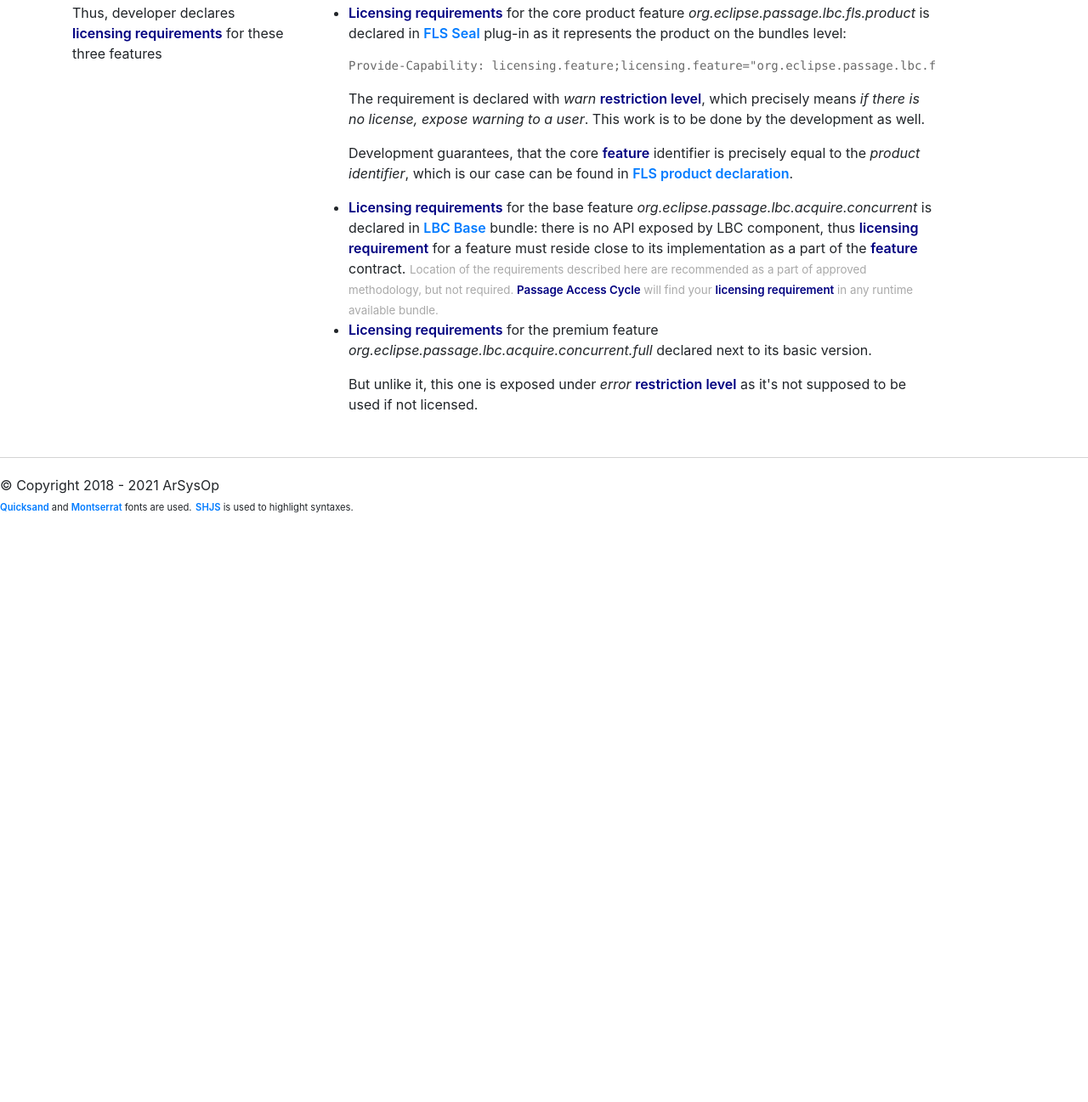
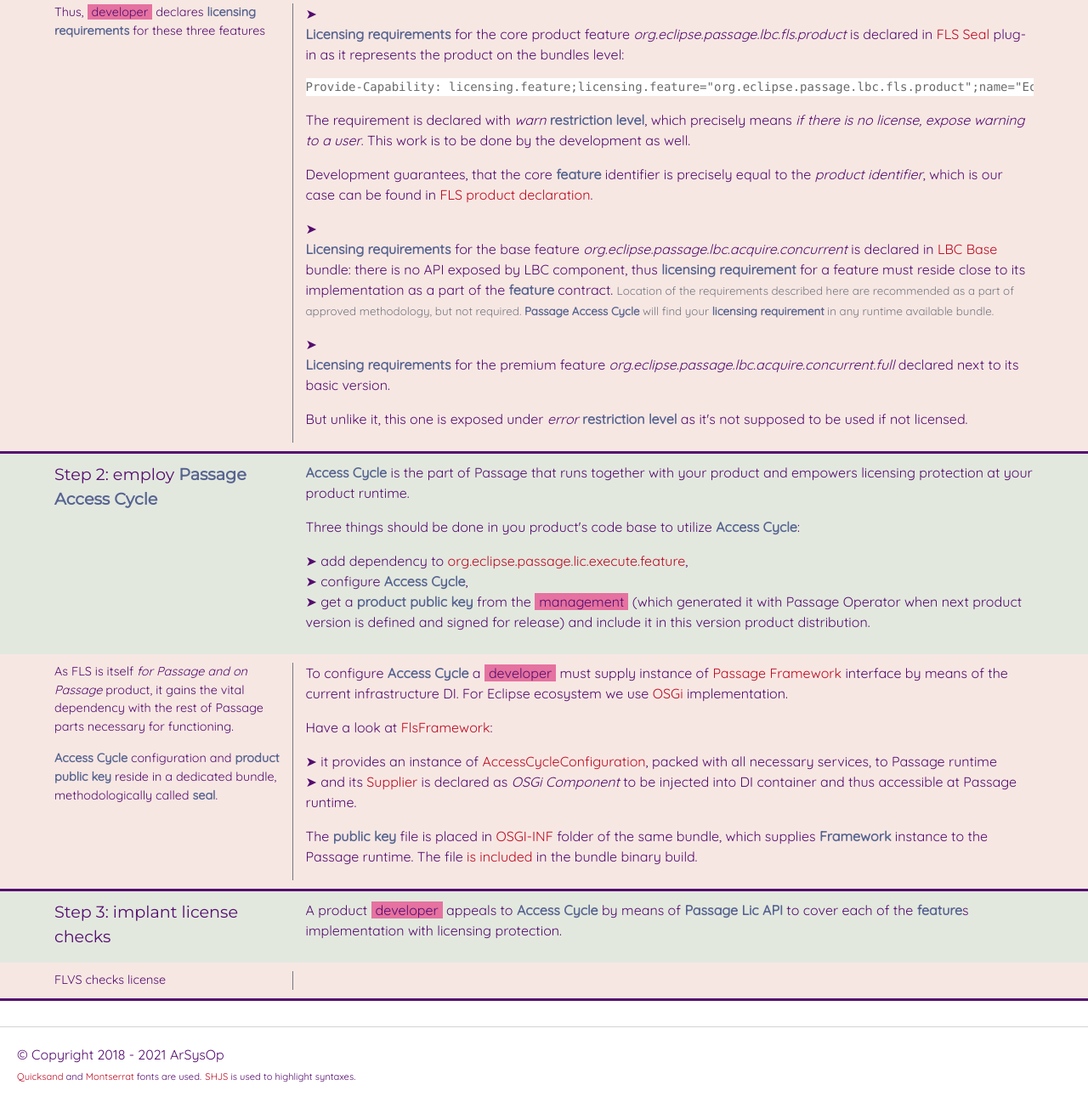
Before and after one commit to eclipse-passage/passage-docs, a plain HTML site: page fls-licensed-by-passage.html in a window 1280 px wide. Shown: the part 429-1726 px from the top of the page at 85% size. Before the commit the page ends 1036 px from the top, so only its background shows below. Drawn offline with Linux system fonts and the light colour scheme.

Commit message:
evolve FLS licensing example

```diff
--- a/css/docs.css
+++ b/css/docs.css
@@ -1,11 +1,36 @@
 body {
 	font-family: Quicksand, sans-serif;
-	color: black;
-	margin: 40px 10%;
+	color: #540D6E;
+	width: 100%;
+}
+
+ul {
+	list-style-type: none;
+	padding-left: 0;
+}
+
+ul li:before {
+	content: ' \27a4  ';
+}
+
+a:link {
+	color: #BB0A21;
+}
+
+a:hover {
+	color: #E83151;
+	text-decoration: underline;
+	font-weight: 700;
+}
+
+a:visited {
+	color: #387780;
+	text-decoration: none;
+	font-weight: 600;
 }
 
 span.term {
-	color: navy;
+	color: #576490;
 	font-weight: 600;
 }
 
@@ -13,23 +38,20 @@ span.sample {
 	font-style: italic;
 }
 
+.row {
+	padding-right: 5%;
+	padding-left: 5%;
+	padding-top: 10px;
+	padding-bottom: 10px;
+}
+
 .note {
 	font-size: smaller;
-	color: darkgrey;
+	color: #757780;
 }
 
 .emphasis {
 	font-style: italic;
-}
-
-a, a:visited {
-	color: darkgreen;
-	text-decoration: none;
-	font-weight: 600;
-}
-
-a:hover {
-	background: lightgray;
 }
 
 img.built-in {
@@ -64,7 +86,7 @@ table.tasks td.solution {
 .refs {
 	margin-top: 30px;
 	border-top: 1px solid lightgray;
-	padding-top: 20px;
+	padding: 20px;
 }
 
 .ref-entry {
@@ -76,16 +98,35 @@ table.tasks td.solution {
 	display: block;
 }
 
+.statement {
+	background-color: #E3E8DF;
+}
+
+.impl {
+	background-color: #F7E7E3;
+}
+
+.impl .brief {
+	font-size: 90%;
+	border-right: 1px solid #757780;
+}
+
 .step-name {
 	font-family: Montserrat, sans-serif;
 	font-size: 120%;
 }
 
-.step-explanation {
-
-
+.separator {
+	background-color: #540D6E;
+	padding: 1px 0;
 }
 
-.code{
+.code {
 	margin: 15px 0;
 }
+
+.role {
+	background-color: #E572A0;
+	padding-left: 5px;
+	padding-right: 5px;
+}
--- a/fls-licensed-by-passage.html
+++ b/fls-licensed-by-passage.html
@@ -17,8 +17,9 @@
 <link
 	href="https://fonts.googleapis.com/css2?family=Montserrat&family=Quicksand&display=swap"
 	rel="stylesheet">
+<link href="css/bootstrap.min.css" rel="stylesheet">
 <link href="css/docs.css" rel="stylesheet" type="text/css" media="all" />
-<link href="css/bootstrap.min.css" rel="stylesheet">
+
 </head>
 <body onload="sh_highlightDocument();">
 	<div class="titling">
@@ -31,16 +32,19 @@
 		<p>Let's examine which steps it took to get protected with
 			license.</p>
 	</div>
-	<div class="container">
+	<div class="container-fliud">
+		<div class="row separator">
+			<div class="col-sm-12"></div>
+		</div>
 		<div class="row statement">
-			<div class="step-name col-sm-4">
-				<span class="term">licensing requirements</span>
+			<div class="step-name col-sm-3">
+				Step 1: declare <span class="term">licensing requirements</span>
 			</div>
-			<div class="step-explanation col-sm-8">
+			<div class="step-explanation col-sm-9">
 				<p>
-					FLS designers defined three <span class="term">feature</span>s for
-					this product, meaning these three functions are designed not to be
-					used without licensing permission:
+					FLS <span class="role">architects</span> defined three <span
+						class="term">feature</span>s for this product, meaning these three
+					functions are designed to be matched with licensing coverage:
 				</p>
 				<ul>
 					<li><span class="sample">org.eclipse.passage.lbc.fls.product</span>
@@ -51,20 +55,26 @@
 					<li><span class="sample">org.eclipse.passage.lbc.acquire.concurrent.full</span>
 						- unlimited edition of the same functionality.</li>
 				</ul>
-				<p>It was also agreed (usually defined by marketing department),
-					that the first two features is allowed to be used in an absence of
-					a license, but with warnings that remind user of insufficient
-					license coverage.</p>
+				<p>
+					It was also agreed (usually defined by <span class="role">marketing</span>
+					department), that the first two features is allowed to be used in
+					an absence of a license, but with warnings that remind user of
+					insufficient license coverage.
+				</p>
 				<p>The last feature can be used only when licensed properly.</p>
+				<p>
+					After evolution, all three features achieve some mature state which
+					was coined as <span class="sample">2.0.0 version</span>.
+				</p>
 			</div>
 
 		</div>
 		<div class="row impl">
-			<div class="col-sm-3">
-				Thus, developer declares <span class="term">licensing
-					requirements</span> for these three features
+			<div class="brief col-sm-3">
+				Thus, <span class="role">developer</span> declares <span
+					class="term">licensing requirements</span> for these three features
 			</div>
-			<div class="col-sm-8">
+			<div class="col-sm-9">
 				<ul>
 					<li>
 						<p>
@@ -91,20 +101,22 @@
 								target="_blank">FLS product declaration</a>.
 						</p>
 					</li>
-					<li><span class="term">Licensing requirements</span> for the
-						base feature <span class="sample">org.eclipse.passage.lbc.acquire.concurrent</span>
-						is declared in <a
-						href="https://github.com/eclipse-passage/passage/blob/master/bundles/org.eclipse.passage.lbc.base/META-INF/MANIFEST.MF"
-						target="_blank">LBC Base</a> bundle: there is no API exposed by
-						LBC component, thus <span class="term">licensing
-							requirement</span> for a feature must reside close to its implementation
-						as a part of the <span class="term">feature</span> contract. <span
-						class="note">Location of the requirements described here
-							are recommended as a part of approved methodology, but not
-							required. <span class="term">Passage Access Cycle</span> will
-							find your <span class="term">licensing requirement</span> in any
-							runtime available bundle.
-					</span></li>
+					<li><p>
+							<span class="term">Licensing requirements</span> for the base
+							feature <span class="sample">org.eclipse.passage.lbc.acquire.concurrent</span>
+							is declared in <a
+								href="https://github.com/eclipse-passage/passage/blob/master/bundles/org.eclipse.passage.lbc.base/META-INF/MANIFEST.MF"
+								target="_blank">LBC Base</a> bundle: there is no API exposed by
+							LBC component, thus <span class="term">licensing
+								requirement</span> for a feature must reside close to its
+							implementation as a part of the <span class="term">feature</span>
+							contract. <span class="note">Location of the requirements
+								described here are recommended as a part of approved
+								methodology, but not required. <span class="term">Passage
+									Access Cycle</span> will find your <span class="term">licensing
+									requirement</span> in any runtime available bundle.
+							</span>
+						</p></li>
 					<li><p>
 							<span class="term">Licensing requirements</span> for the premium
 							feature <span class="sample">org.eclipse.passage.lbc.acquire.concurrent.full</span>
@@ -118,34 +130,115 @@
 				</ul>
 			</div>
 		</div>
-
-
+		<div class="row separator">
+			<div class="col-sm-12"></div>
+		</div>
 		<div class="row statement">
-			<div class="step-name col-sm-4"></div>
-			<div class="step-explanation col-sm-8"></div>
+			<div class="step-name col-sm-3">
+				Step 2: employ <span class="term">Passage Access Cycle</span>
+			</div>
+			<div class="step-explanation col-sm-9">
+				<p>
+					<span class="term">Access Cycle</span> is the part of Passage that
+					runs together with your product and empowers licensing protection
+					at your product runtime.
+				</p>
+				<p>
+					Three things should be done in you product's code base to utilize <span
+						class="term">Access Cycle</span>:
+				</p>
+				<ul>
+					<li>add dependency to <a
+						href="https://github.com/eclipse-passage/passage/tree/master/features/org.eclipse.passage.lic.execute.feature">org.eclipse.passage.lic.execute.feature</a>,
+					</li>
+					<li>configure <span class="term">Access Cycle</span>,
+					</li>
+					<li>get a <span class="term">product public key</span> from
+						the <span class="role">management</span> (which generated it with
+						Passage Operator when next product version is defined and signed
+						for release) and include it in this version product distribution.
+					</li>
+				</ul>
+			</div>
 
 		</div>
 		<div class="row impl">
-			<div class="col-sm-3"></div>
-			<div class="col-sm-8"></div>
+			<div class="brief col-sm-3">
+				<p>
+					As FLS is itself <span class="sample">for Passage and on
+						Passage</span> product, it gains the vital dependency with the rest of
+					Passage parts necessary for functioning.
+				</p>
+				<p>
+					<span class="term">Access Cycle</span> configuration and <span
+						class="term">product public key</span> reside in a dedicated
+					bundle, methodologically called <span class="term">seal</span>.
+				</p>
+			</div>
+			<div class="col-sm-9">
+				<p>
+					To configure <span class="term">Access Cycle</span> a <span
+						class="role">developer</span> must supply instance of <a
+						href="https://github.com/eclipse-passage/passage/blob/master/bundles/org.eclipse.passage.lic.api/src/org/eclipse/passage/lic/api/Framework.java"
+						target="_blank">Passage Framework</a> interface by means of the
+					current infrastructure DI. For Eclipse ecosystem we use <a
+						href="https://www.osgi.org/" target="_blank">OSGi</a>
+					implementation.
+				</p>
+				<p>
+					Have a look at <a
+						href="https://github.com/eclipse-passage/passage/blob/master/bundles/org.eclipse.passage.lbc.fls.seal/src/org/eclipse/passage/lbc/internal/fls/seal/FlsFramework.java">
+						FlsFramework</a>:
+				</p>
+				<ul>
+					<li>it provides an instance of <a
+						href="https://github.com/eclipse-passage/passage/blob/master/bundles/org.eclipse.passage.lic.api/src/org/eclipse/passage/lic/api/AccessCycleConfiguration.java"
+						target="_blank">AccessCycleConfiguration</a>, packed with all
+						necessary services, to Passage runtime
+					</li>
+					<li>and its <a
+						href="https://github.com/eclipse-passage/passage/blob/master/bundles/org.eclipse.passage.lbc.fls.seal/src/org/eclipse/passage/lbc/internal/fls/seal/FlsFrameworkSupplier.java"
+						target="_blank">Supplier</a> is declared as <span class="sample">OSGi
+							Component</span> to be injected into DI container and thus accessible at
+						Passage runtime.
+					</li>
+				</ul>
+
+				<p>
+					The <span class="term">public key</span> file is placed in <a
+						href="https://github.com/eclipse-passage/passage/tree/master/bundles/org.eclipse.passage.lbc.fls.seal/OSGI-INF">OSGI-INF</a>
+					folder of the same bundle, which supplies <span class="term">Framework</span>
+					instance to the Passage runtime. The file <a
+						href="https://github.com/eclipse-passage/passage/blob/master/bundles/org.eclipse.passage.lbc.fls.seal/build.properties"
+						target="_blank">is included</a> in the bundle binary build.
+				</p>
+			</div>
 		</div>
-
-
-
-
+		<div class="row separator">
+			<div class="col-sm-12"></div>
+		</div>
 		<div class="row statement">
-			<div class="step-name col-sm-4"></div>
-			<div class="step-explanation col-sm-8"></div>
+			<div class="step-name col-sm-3">Step 3: implant license checks</div>
+			<div class="step-explanation col-sm-9">
+				<p>
+					A product <span class="role">developer</span> appeals to <span class="term">Access
+						Cycle</span> by means of <span class="term">Passage Lic API</span> to cover
+					each of the <span class="term">feature</span>s implementation with
+					licensing protection.
+				</p>
+			</div>
 
 		</div>
 		<div class="row impl">
-			<div class="col-sm-3"></div>
-			<div class="col-sm-8"></div>
+			<div class="brief col-sm-3">
+			FLVS checks license </div>
+			<div class="col-sm-9"></div>
 		</div>
 
 	</div>
-
-
+	<div class="row separator">
+		<div class="col-sm-12"></div>
+	</div>
 	<div class="refs">
 		<div class="copyright">&copy; Copyright 2018 - 2021 ArSysOp</div>
 		<div class="ref-entry">
```
Also changed, not shown: 2 other files.
